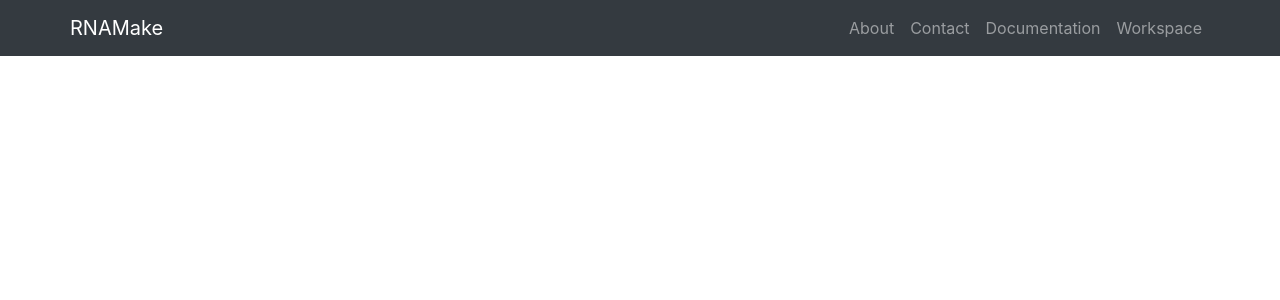
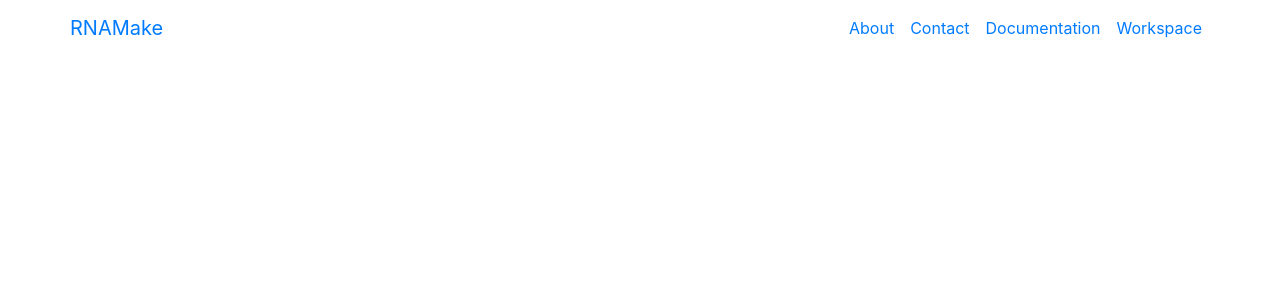
Before and after one commit to abdualdeen/rnamake-portal-frontend, a React (Create React App) app: page /workspace in a window 1280 px wide. Shown: the top 300 px of the page. Built offline with nearby package versions, Linux system fonts and the light colour scheme.

Commit message:
changed structure to be more organized.

```diff
--- a/src/components/Navigation.jsx
+++ b/src/components/Navigation.jsx
@@ -4,7 +4,7 @@ import { Link, withRouter } from 'react-router-dom';
 function Navigation() {
     return (
         <div className="navigation">
-            <nav className="navbar navbar-expand navbar-dark bg-dark">
+            <nav className="navbar navbar-expand bg-transparent">
                 <div className="container">
                     <Link class="navbar-brand" to="/">
                         RNAMake
```
Also changed, not shown: src/index.js (+5 -5 lines), src/Pages/About.jsx (renamed from src/components/About.jsx), src/Pages/Contact.jsx (renamed from src/components/Contact.jsx), src/Pages/Documentation.jsx (renamed from src/components/Documentation.jsx), src/Pages/Home.jsx (renamed from src/components/Home.jsx), src/Pages/Workspace.jsx (renamed from src/components/Workspace.jsx).
